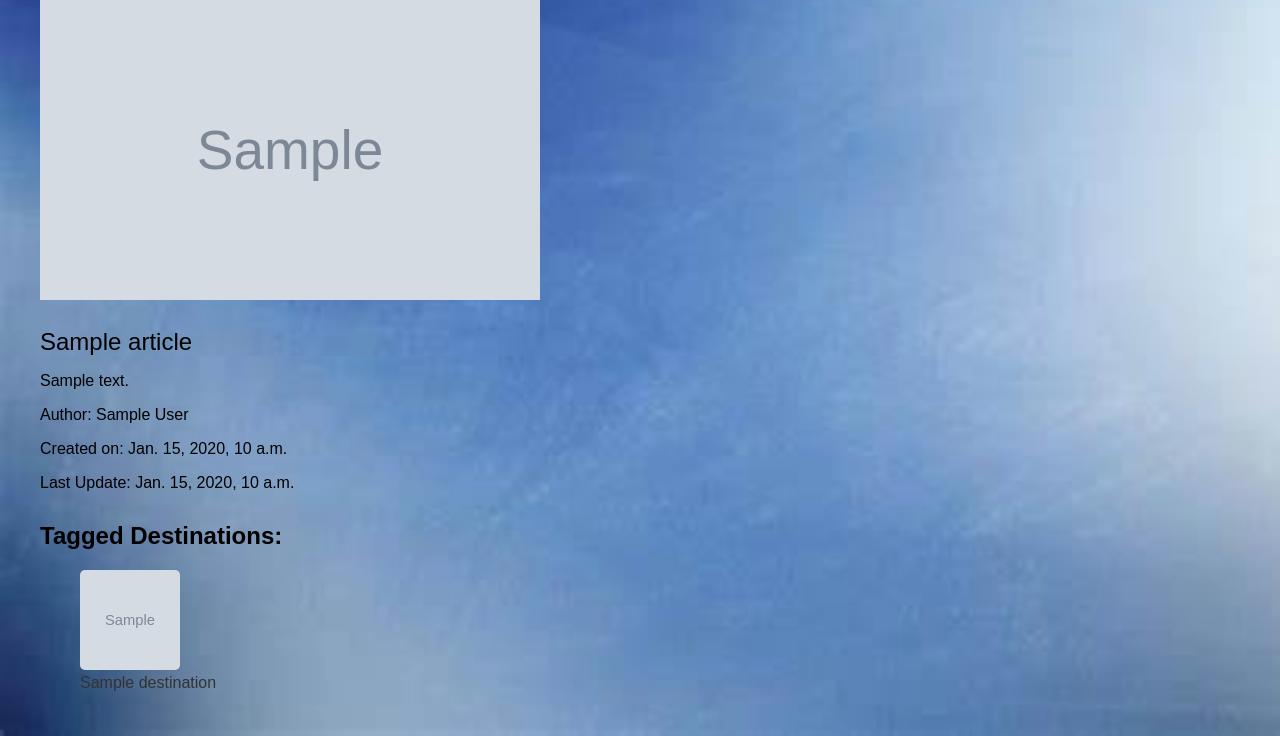
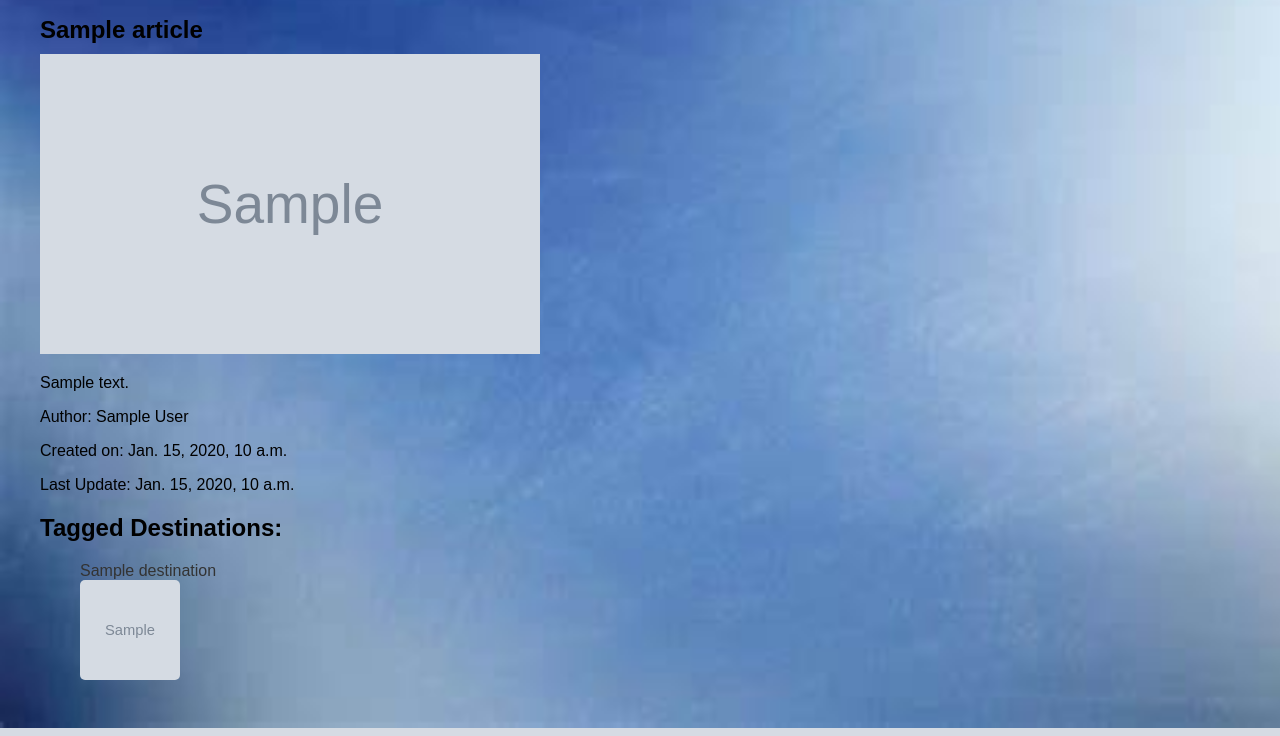
Before and after one commit to Funcrow1349/bg_tourism_guide, a Django app: a page that uses templates/articles/article_details.html in a window 1280 px wide. Shown: the part 93-829 px from the top of the page. Run offline with Django 4.2, Linux system fonts and the light colour scheme; tables that the repository leaves empty hold one stand-in row (values such as "Sample post"); grey boxes marked "Sample" are stand-in pictures.

Commit message:
Initial commit

```diff
--- a/templates/articles/add_article.html
+++ b/templates/articles/add_article.html
@@ -2,7 +2,7 @@
 {% block content %}
 
     <section id="add-article-page" class="content auth">
-        <form id="register" method="post" action="{% url 'add article' %}">
+        <form id="add-article" method="post" action="{% url 'add article' %}">
             <div class="container">
                 <h1>Add Article</h1>
 
--- a/templates/articles/article_details.html
+++ b/templates/articles/article_details.html
@@ -1,5 +1,6 @@
 {% extends 'base.html' %}
 {% block content %}
+    <h1 class="article-title">{{ article.title }} </h1>
     <div>
         <img src="{{ article.article_image }}" alt="Profile" class="article-image">
     </div>
@@ -17,10 +18,9 @@
             </a>
         </div>
     {% endif %}
-    <div class="profile-info">
+    <div class="article-info">
 
         <div>
-            <p class="article-title">{{ article.title }}</p>
             <p>{{ article.body }}</p>
             <p>Author: {{ article.author }}</p>
             <p>Created on: {{ article.created }}</p>
@@ -33,10 +33,15 @@
     <ul class="tagged-destinations">
         {% for tag in article.tagged_destinations.all %}
             <li>
-                <img src="{{ tag.destination_image }}" alt="Destination Image" class="destination-article-image">
                 <div>
-                    <a href="{% url 'destination details' tag.slug %}" class="destination-name">{{ tag.name }}</a>
+                    <a href="{% url 'destination details' tag.slug %}" class="destination-name">{{ tag.name }}
+                        <div>
+                            <img src="{{ tag.destination_image }}" alt="Destination Image"
+                                 class="destination-article-image">
+                        </div>
+                    </a>
                 </div>
+
             </li>
         {% endfor %}
     </ul>
--- a/templates/articles/edit_article.html
+++ b/templates/articles/edit_article.html
@@ -1,7 +1,7 @@
 {% extends 'base.html' %}
 {% block content %}
     <section id="edit-article-page" class="content auth">
-        <form id="register" method="post" action="{% url 'edit article' article.slug %}">
+        <form id="edit-article" method="post" action="{% url 'edit article' article.slug %}">
             <div class="container">
                 <h1>Edit Article</h1>
                 {{ form.as_p }}
```
